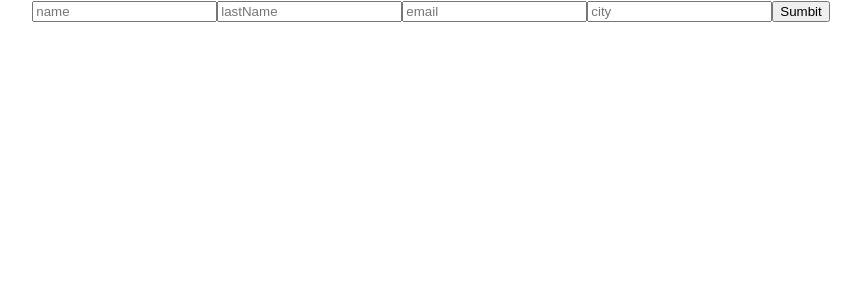
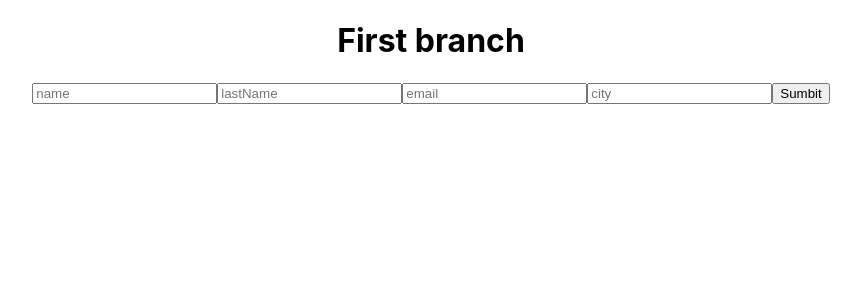
Before and after one commit to MalamirP/React, a React (Create React App) app in the folder Test-app/: page / in a window 1280 px wide. Shown: the top 300 px of the page, without its empty margins (209-1070 px from the left). Built offline with nearby package versions, Linux system fonts and the light colour scheme.

Commit message:
first branch

```diff
--- a/Test-app/src/App.js
+++ b/Test-app/src/App.js
@@ -28,6 +28,7 @@ function App() {
 
   return (
     <div className="App">
+      <h1>First branch</h1>
       <input type='text'
         name='name'
         onChange={handleChange}
```
